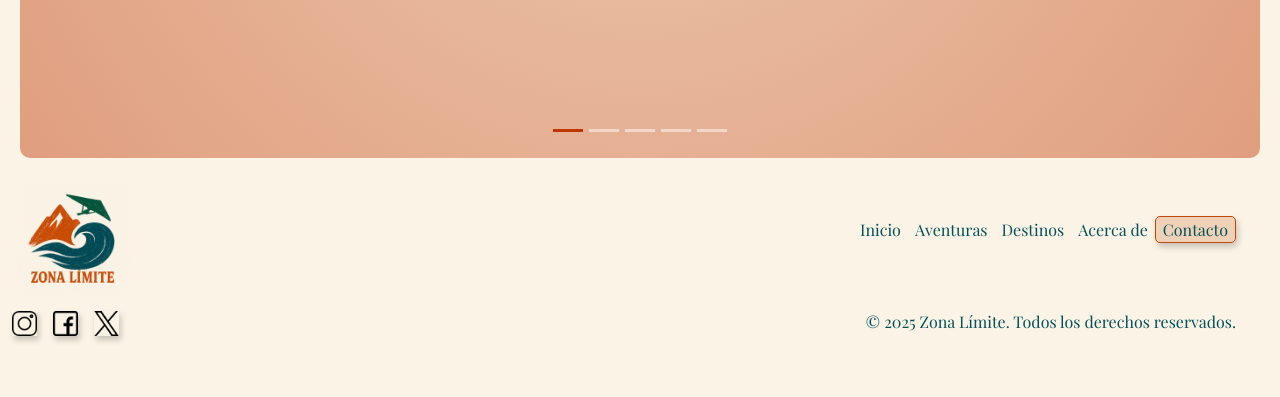
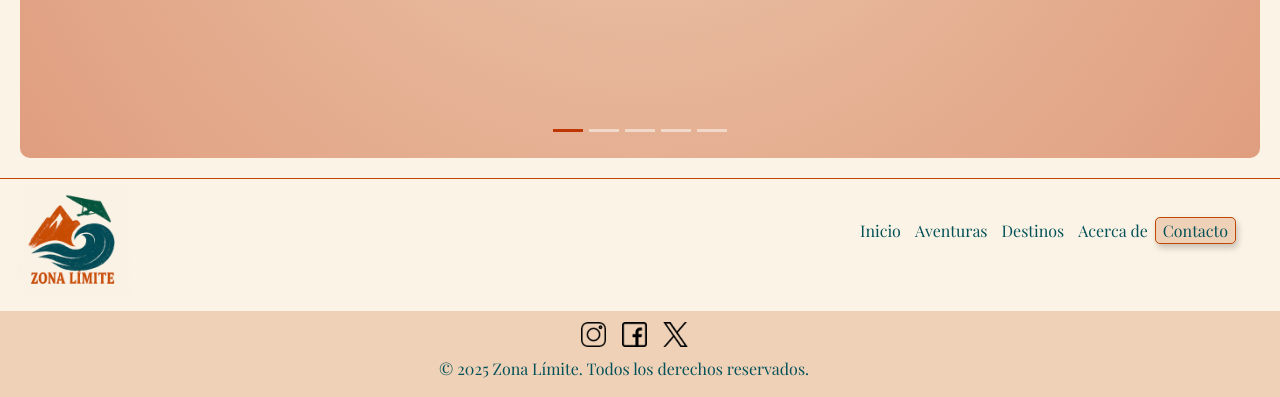
Before and after one commit to LuciaPons/zonalimite, a website: page pages/contacto.html in a window 1280 px wide. Shown: the part 2232-2629 px from the top of the page. Before the commit the page ends 2582 px from the top, so only its background shows below. Drawn offline with nearby package versions, Linux system fonts and the light colour scheme; a web font is replaced by a local one.

Commit message:
Modificacion de footer en todas las paginas

```diff
--- a/pages/contacto.html
+++ b/pages/contacto.html
@@ -215,8 +215,8 @@
                 <div class="col-lg-6 logoContenedor col-sm-12">
                     <img src="../assets/logoZonaLimite.png" alt="Logo de una montaña en naranja, un ala delta en verde y una ola en azul y la leyenda zona limite debajo" class="logoFooter">
                 </div>
-                <div class="col-lg-6 navegadorFooter col-sm-12">
-                    <nav>
+
+                <nav class="col-lg-6 navegadorFooter col-sm-12">
                     <ul>
                         <li><a href="../index.html">Inicio</a></li>
                         <li><a href="../pages/aventuras.html">Aventuras</a></li>
@@ -225,8 +225,9 @@
                         <li><a href="#" class="navegadorActivo">Contacto</a></li>
                     </ul>
                 </nav>
-                </div>
-                <div class="col-lg-6 footerRedes col-sm-12 text-center text-md-start">
+
+                <div class="footerColor col-12">
+                    <div class="col-lg-12 footerRedes col-sm-12  text-sm-start">
                         <a href="https://www.instagram.com/" target="_blank">
                         <img src="../assets/instagram.png" alt="Icono de Instagram" class="redes"></a>
                         <a href="https://www.facebook.com/" target="_blank">
@@ -235,8 +236,9 @@
                         <img src="../assets/gorjeo.png" alt="Icono de Twitter" class="redes"></a>
                     </div>
 
-                <div class="col-lg-6 col-sm-12">
+                    <div class="col-lg-12 col-sm-12">
                         <p> © 2025 Zona Límite. Todos los derechos reservados. </p>
+                    </div>
                 </div>
             </div>
         </div>
--- a/scss/_footer.scss
+++ b/scss/_footer.scss
@@ -3,17 +3,17 @@
 
 /* Inicio style footer */
 
+.footerContenedor {
+    border-top: 1px solid variables.$color-titulos;
+}
+
 footer {
     font-family: variables.$fuente-texto;
     p{
-        text-align: right;
+        text-align: center;
         color: variables.$color-detalles;
         margin-right: 2rem;
     }
-}
-
-.footerContenedor {
-    width: 100%;
 }
 
 .logoContenedor {
@@ -27,24 +27,19 @@ footer {
 
 .navegadorFooter {
     margin-bottom: variables.$espaciado-base;
-    nav {
-        align-items: end;
-    }
-    a {
-    text-decoration: none;
-    color: variables.$color-detalles;
-    padding: 2px 7px 2px 7px;
-    font-family: variables.$fuente-texto;
-    }
     ul {
         display: flex;
         list-style: none;
         flex-direction: row;
         justify-content: flex-end;
         margin: 40px 2rem 0 0;
+        a {
+            text-decoration: none;
+            color: variables.$color-detalles;
+            padding: 2px 7px;
+            font-family: variables.$fuente-texto;
+            @include mixins.hover-color(variables.$color-titulos);
         }
-    &:hover {
-        color: variables.$color-titulos;
     }
 }
 
@@ -58,21 +53,22 @@ footer {
 .footerRedes {
     display: flex;
     flex-direction: row;
+    justify-content: center;
     gap: 5px;
-    padding-bottom: 10px;
+    padding: 10px;
     img {
         width: 70%;
-    @include mixins.box-shadow;
         margin-right: 4px;
-    &:hover {
-        @include mixins.sombra-hover
-        }
     }
     a {
         &:hover {
             color: variables.$color-titulos;
         }
     }
+}
+
+.footerColor {
+    background-color: variables.$color-caja-color-solido;
 }
 
 /* Media queries footer */
--- a/scss/_header.scss
+++ b/scss/_header.scss
@@ -37,7 +37,7 @@ header {
 .navegadorActivo {
      border: 1px solid variables.$color-titulos;
      border-radius: 5px;
-     background-color: rgba(191, 73, 4, 0.1);
+     background-color: variables.$color-caja-color-solido;
      @include mixins.box-shadow;
 }
 
```
Also changed, not shown: index.html (+7 -5 lines), pages/acerca-de.html (+7 -5 lines), pages/aventuras.html (+7 -5 lines), pages/destinos.html (+7 -5 lines), css/main.css, 1 other file. Lines whose indentation alone changed are shown as unchanged.
